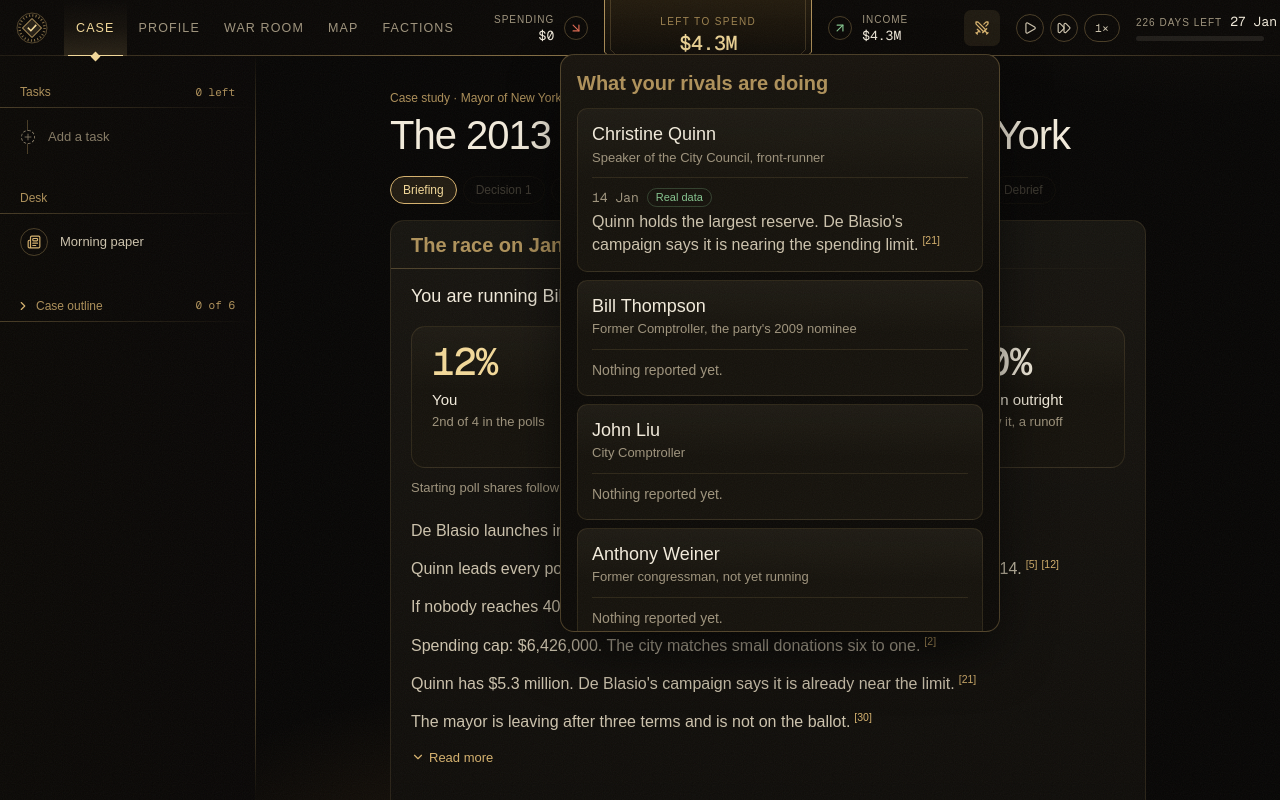
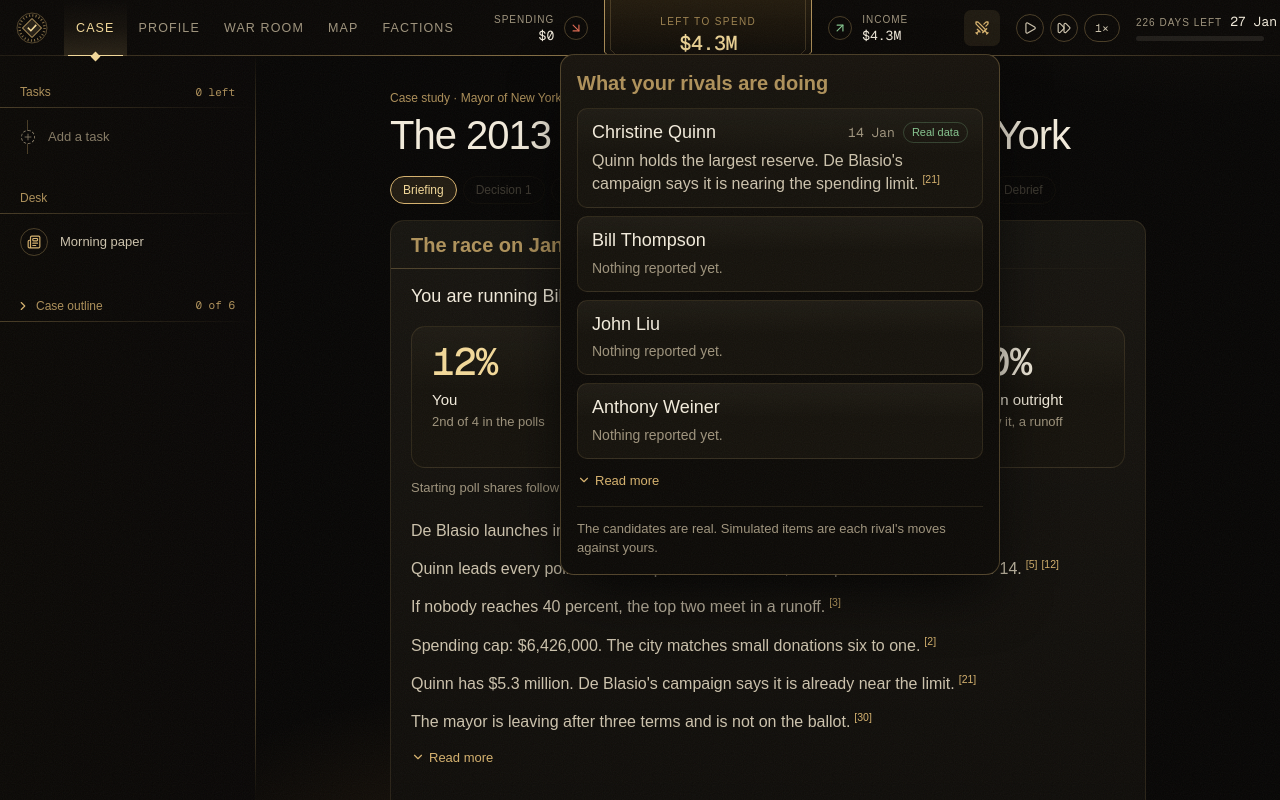
Before and after one commit to Devaj6190/campaign_academy, a Next.js app in the folder web/: page / in a window 1280 px wide. Both pictures are taken after a click on the element 982 px from the left and 28 px from the top of the page. Built offline with nearby package versions, Linux system fonts and the light colour scheme; a web font is replaced by a local one.

Commit message:
Rivals list: one latest item per rival, so it fits without scrolling
Read more brings back each rival's standing line, up to three items and the original wording.

```diff
--- a/web/src/components/TopBar.tsx
+++ b/web/src/components/TopBar.tsx
@@ -239,31 +239,38 @@ function Standing() {
 function RivalsPanel({ c, rivals, onOpen }: { c: Case; rivals: ReturnType<typeof useRivals>["rivals"]; onOpen: () => void }) {
   // Opening the list is reading it: the strip stops glowing.
   useEffect(onOpen, [onOpen]);
-  // The text pass (docs/ui-text-pass.md): short versions on screen, the original wording behind "Read more".
+  // The text pass (docs/ui-text-pass.md). Closed, the list is each rival's latest item in its short version, so it
+  // fits without scrolling. "Read more" brings the standing line, the earlier items and the original wording.
   const [full, setFull] = useState(false);
-  const shown = rivals.map((o) => ({ ...o, items: o.items.slice(0, RIVAL_ITEMS) }));
+  const stamp = (i: RivalItem) => <span className="flex shrink-0 items-center gap-2"><span className="tnum font-mono text-[13px] text-muted">{shortDate(i.date)}</span><Tag kind={i.source ? "real" : "sim"} /></span>;
   return (
     <div className="max-h-[72vh] overflow-y-auto p-4">
       <Label className="text-[20px] leading-tight font-semibold text-gold-bright">What your rivals are doing</Label>
       <div className="mt-3 space-y-2">
-        {shown.map((o) => (
-          <div key={o.id} className="rounded-lg border border-line bg-raised p-3.5">
-            <div className="font-display text-[18px] leading-tight font-medium">{o.name}</div>
-            <div className="mt-0.5 text-[13px] text-muted">{o.standing}</div>
-            {o.items.length ? (
-              <ul className="mt-2.5 space-y-3 border-t border-line pt-2.5">
-                {o.items.map((i) => (
-                  <li key={i.key} className="text-[16px] leading-snug text-soft">
-                    <div className="mb-1 flex items-center gap-2"><span className="tnum font-mono text-[13px] text-muted">{shortDate(i.date)}</span><Tag kind={i.source ? "real" : "sim"} /></div>
-                    {full ? i.text : (i.short ?? i.text)}{i.source && <Cite c={c} id={i.source} />}
-                  </li>
-                ))}
-              </ul>
-            ) : <p className="mt-2.5 border-t border-line pt-2.5 text-[14px] text-muted">Nothing reported yet.</p>}
-          </div>
-        ))}
+        {rivals.map((o) => {
+          const items = o.items.slice(0, full ? RIVAL_ITEMS : 1);
+          return (
+            <div key={o.id} className="rounded-lg border border-line bg-raised px-3.5 py-3">
+              <div className="flex items-center justify-between gap-3">
+                <span className="font-display text-[18px] leading-tight font-medium">{o.name}</span>
+                {!full && items[0] && stamp(items[0])}
+              </div>
+              {full && <div className="mt-0.5 text-[13px] text-muted">{o.standing}</div>}
+              {items.length ? (
+                <ul className={cn("space-y-3", full ? "mt-2.5 border-t border-line pt-2.5" : "mt-1.5")}>
+                  {items.map((i) => (
+                    <li key={i.key} className="text-[16px] leading-snug text-soft">
+                      {full && <div className="mb-1">{stamp(i)}</div>}
+                      <div className={cn(!full && "line-clamp-3")}>{full ? i.text : (i.short ?? i.text)}{i.source && <Cite c={c} id={i.source} />}</div>
+                    </li>
+                  ))}
+                </ul>
+              ) : <p className="mt-1.5 text-[14px] text-muted">Nothing reported yet.</p>}
+            </div>
+          );
+        })}
       </div>
-      {shown.some((o) => o.items.some((i) => i.short)) && <More on={full} set={setFull} />}
+      {rivals.some((o) => o.items.length) && <More on={full} set={setFull} />}
       <p className="mt-3 border-t border-line pt-3 text-[13px] text-muted">{full ? "The candidates are real. Items marked simulated are the moves each rival campaign makes in answer to yours." : "The candidates are real. Simulated items are each rival's moves against yours."}</p>
     </div>
   );
```
